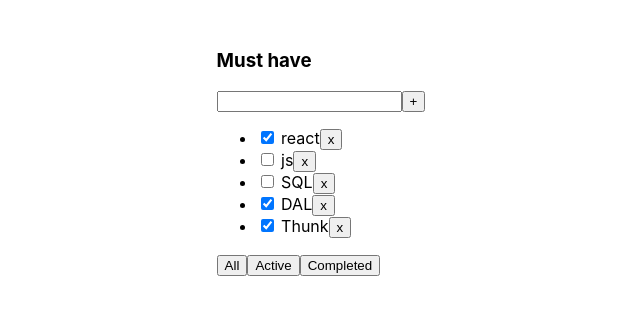
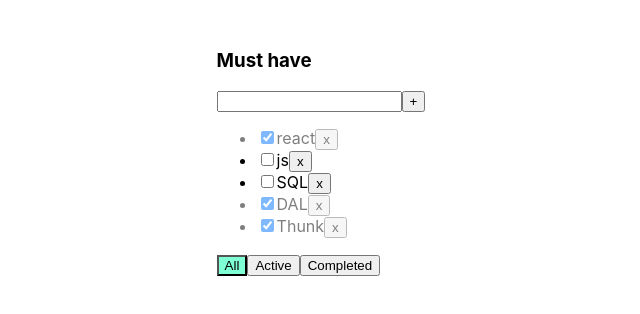
Before and after one commit to VadzimKrasouski/todolist-ts, a React (Create React App) app: page / in a window 1280 px wide. Shown: the top 314 px of the page, without its empty margins (294-934 px from the left). Built offline with nearby package versions, Linux system fonts and the light colour scheme.

Commit message:
-added error check

```diff
--- a/src/App.css
+++ b/src/App.css
@@ -7,3 +7,19 @@
 .App > div {
   margin-right: 50px;
 }
+
+.error {
+  border: red 1px solid;
+}
+
+.error-message {
+  color: red;
+}
+
+.active-filter {
+  background-color: aquamarine;
+}
+
+.is-done {
+  opacity: 0.5;
+}
--- a/src/App.tsx
+++ b/src/App.tsx
@@ -13,6 +13,7 @@
         {id: v1(), title: 'DAL', isDone: true},
         {id: v1(), title: 'Thunk', isDone: true},
     ]);
+    let [filter, setFilter] = useState<FilterValuesType>('all')
 
     function addTask(title: string) {
         let task = {id: v1(), title: title, isDone: false};
@@ -20,7 +21,15 @@
         setTasks(newTasks);
     }
 
-    let [filter, setFilter] = useState<FilterValuesType>('all')
+    function changeStatus(taskId: string, isDone: boolean) {
+        let task = tasks.find(t => t.id === taskId);
+        if (task) {
+            task.isDone = isDone;
+        }
+        setTasks([...tasks]);
+    }
+
+
 
     let tasksForTodolist = tasks;
     if (filter === 'active') {
@@ -45,7 +54,9 @@
                       tasks={tasksForTodolist}
                       addTask={addTask}
                       removeTask={removeTask}
-                      changeFilter={changeFilter}/>
+                      changeFilter={changeFilter}
+                      changeStatus={changeStatus}
+                      filter={filter}/>
         </div>
     );
 }
--- a/src/Todolist.tsx
+++ b/src/Todolist.tsx
@@ -9,26 +9,36 @@
 type PropsType = {
     title: string
     tasks: Array<TaskType>
+    filter: FilterValuesType
     addTask: (title: string) => void
     removeTask: (taskId: string) => void
     changeFilter: (value: FilterValuesType) => void
+    changeStatus: (taskId: string, isDone: boolean) => void
 }
 
 
 export function Todolist(props: PropsType) {
 
-    let [newTaskTitle, setNewTaskTitle] = useState('')
+    let [newTaskTitle, setNewTaskTitle] = useState('');
+    let [error, setError] = useState<string | null>(null)
 
     const addTask = () => {
-        props.addTask(newTaskTitle);
-        setNewTaskTitle('');
+        if (newTaskTitle.trim() !== '') {
+            props.addTask(newTaskTitle.trim());
+            setNewTaskTitle('');
+        } else {
+            setError('Title is required');
+        }
+
     }
 
     const onChangeHandler = (e: ChangeEvent<HTMLInputElement>) => {
         setNewTaskTitle(e.currentTarget.value)
     };
 
+
     const onKeyPressHandler = (e: KeyboardEvent<HTMLInputElement>) => {
+        setError(null);
         if (e.key === 'Enter') {
             addTask();
         }
@@ -44,23 +54,35 @@
             <div>
                 <input value={newTaskTitle}
                        onChange={onChangeHandler}
-                       onKeyPress={onKeyPressHandler}/>
+                       onKeyPress={onKeyPressHandler}
+                       className={error ? 'error' : ''}/>
                 <button onClick={addTask}>+</button>
+                {error && <div className="error-message">{error}</div>}
             </div>
             <ul>
                 {props.tasks.map(t => {
-                    const onRemoveHandler = () => props.removeTask(t.id)
-                    return <li key={t.id}>
-                        <input type='checkbox' checked={t.isDone}/> <span>{t.title}
-                        <button onClick={onRemoveHandler}>x</button></span>
+                    const onRemoveHandler = () => props.removeTask(t.id);
+                    const onChangeHandler = (e: ChangeEvent<HTMLInputElement>) => {
+                        props.changeStatus(t.id, e.currentTarget.checked)
+                    };
+                    return <li key={t.id} className={t.isDone ? 'is-done' : ''}>
+                        <input type='checkbox' checked={t.isDone} onChange={onChangeHandler}/>
+                        <span>{t.title}
+                            <button onClick={onRemoveHandler}>x</button></span>
                     </li>
                 })
                 }
             </ul>
             <div>
-                <button onClick={onAllClickHandler}>All</button>
-                <button onClick={onActiveClickHandler}>Active</button>
-                <button onClick={onCompletedClickHandler}>Completed</button>
+                <button className={props.filter === 'all' ? 'active-filter' : ''}
+                        onClick={onAllClickHandler}>All
+                </button>
+                <button className={props.filter === 'active' ? 'active-filter' : ''}
+                        onClick={onActiveClickHandler}>Active
+                </button>
+                <button className={props.filter === 'completed' ? 'active-filter' : ''}
+                        onClick={onCompletedClickHandler}>Completed
+                </button>
             </div>
         </div>
     );
```
